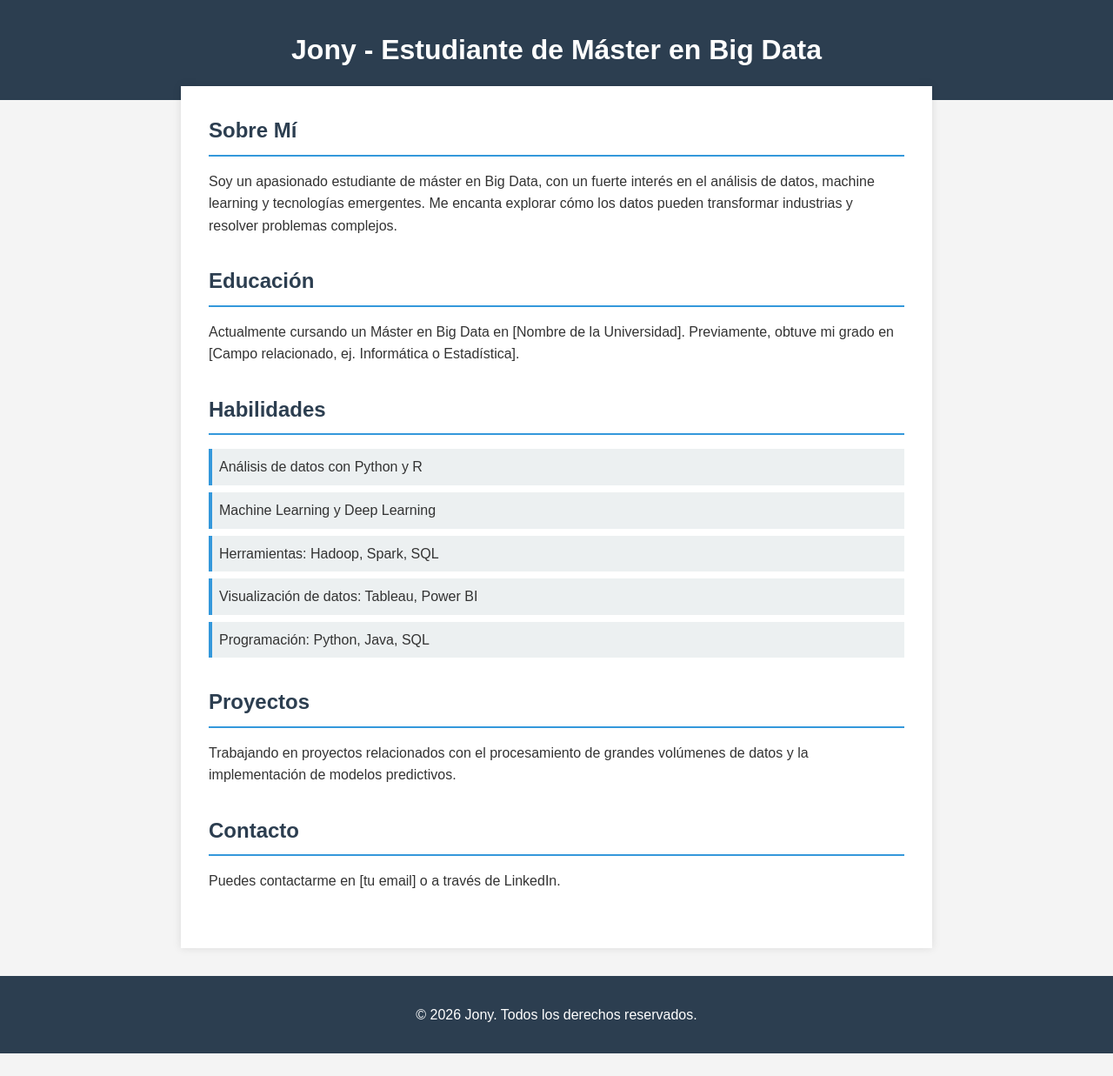
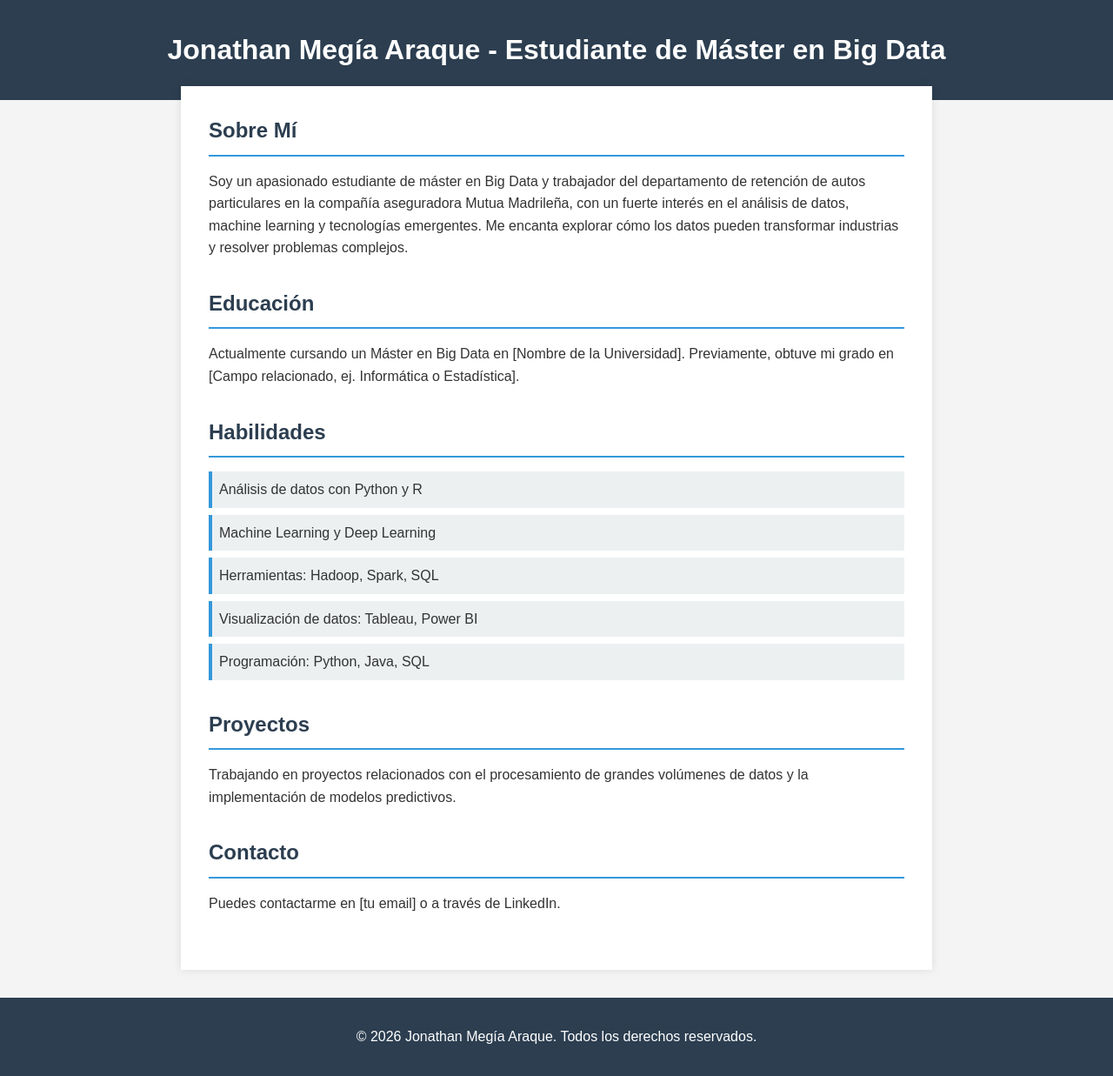
Before and after one commit to jmegiaa-hub/webjonathan, a plain HTML site: page index.html in a window 1280 px wide. Shown: the whole page at 87% size. Before the commit the page ends 1211 px from the top, so only its background shows below. Drawn offline with Linux system fonts and the light colour scheme.

Commit message:
modificación de titulo y descripción

```diff
--- a/index.html
+++ b/index.html
@@ -3,17 +3,17 @@
 <head>
     <meta charset="UTF-8">
     <meta name="viewport" content="width=device-width, initial-scale=1.0">
-    <title>Presentación - Estudiante de Big Data</title>
+    <title>Presentación - Jonathan Megía Araque</title>
     <link rel="stylesheet" href="style.css">
 </head>
 <body>
     <header>
-        <h1>Jony - Estudiante de Máster en Big Data</h1>
+        <h1>Jonathan Megía Araque - Estudiante de Máster en Big Data</h1>
     </header>
     <main>
         <section id="sobre-mi">
             <h2>Sobre Mí</h2>
-            <p>Soy un apasionado estudiante de máster en Big Data, con un fuerte interés en el análisis de datos, machine learning y tecnologías emergentes. Me encanta explorar cómo los datos pueden transformar industrias y resolver problemas complejos.</p>
+            <p>Soy un apasionado estudiante de máster en Big Data y trabajador del departamento de retención de autos particulares en la compañía aseguradora Mutua Madrileña, con un fuerte interés en el análisis de datos, machine learning y tecnologías emergentes. Me encanta explorar cómo los datos pueden transformar industrias y resolver problemas complejos.</p>
         </section>
         <section id="educacion">
             <h2>Educación</h2>
@@ -39,7 +39,7 @@
         </section>
     </main>
     <footer>
-        <p>&copy; 2026 Jony. Todos los derechos reservados.</p>
+        <p>&copy; 2026 Jonathan Megía Araque. Todos los derechos reservados.</p>
     </footer>
 </body>
 </html>
```
